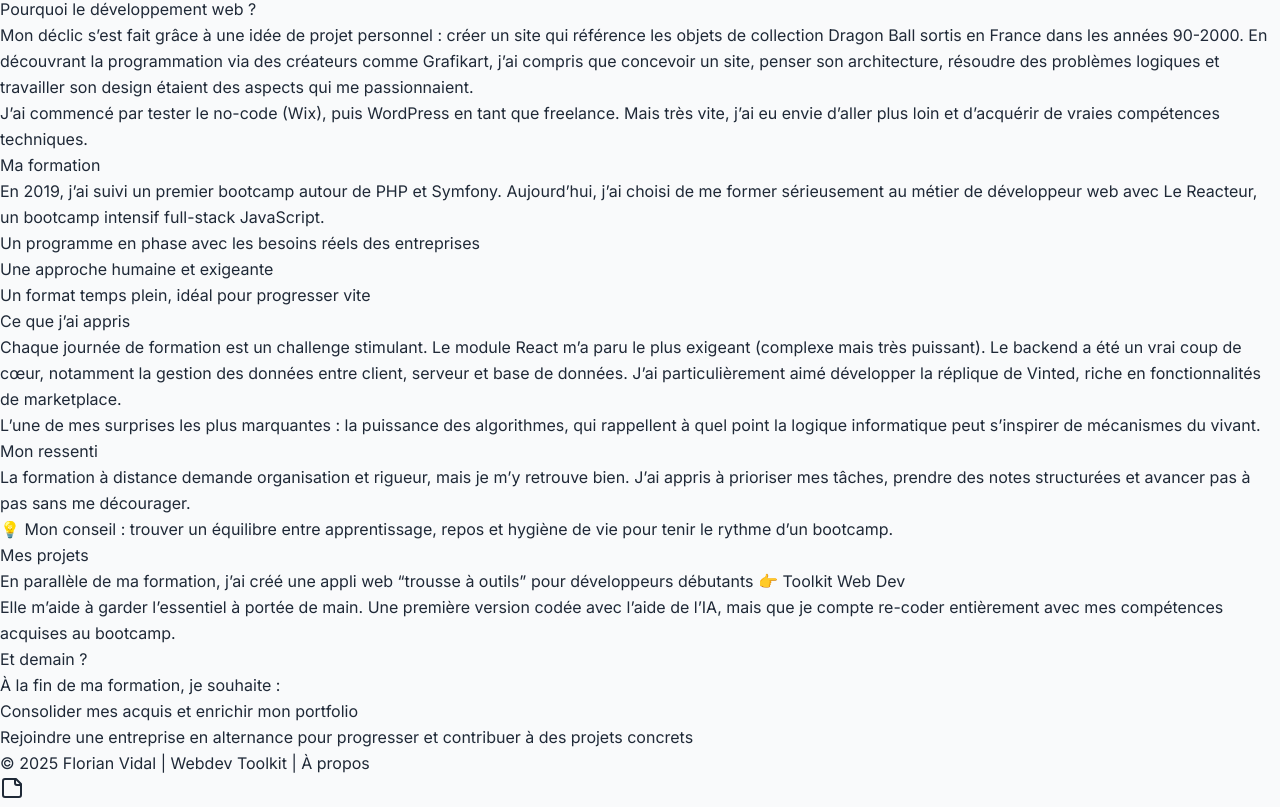
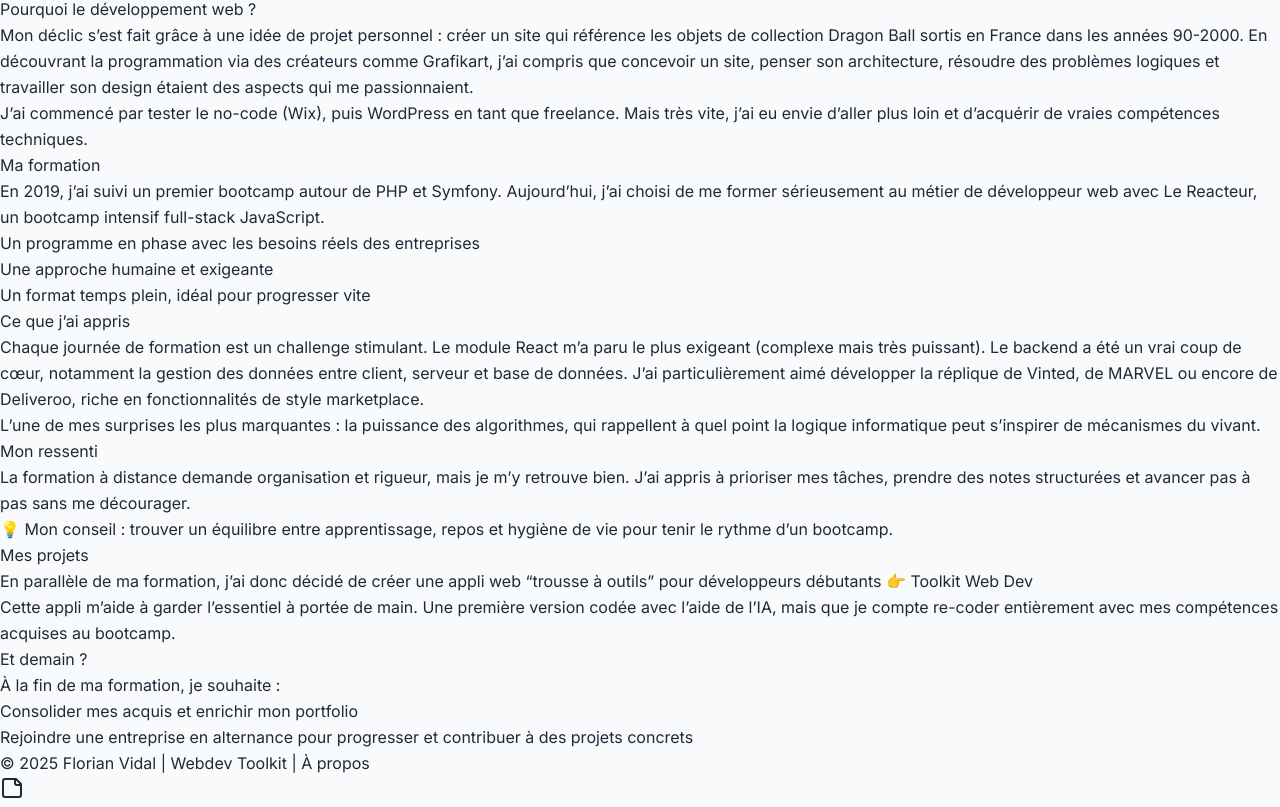
Before and after one commit to Florian-vidal/Webdev-Toolkit, a React (Vite) app: page /about in a window 1280 px wide. Shown: the part 369-1176 px from the top of the page. Built offline with nearby package versions, Linux system fonts and the light colour scheme; the HTML template or start-up script is replaced by a standard one.

Commit message:
Update About.jsx

```diff
--- a/src/pages/About.jsx
+++ b/src/pages/About.jsx
@@ -66,8 +66,7 @@ function About() {
         >
           Le Reacteur
         </a>
-        , un bootcamp intensif
-        full-stack JavaScript.
+        , un bootcamp intensif full-stack JavaScript.
       </p>
       <ul className="list-disc pl-6">
         <li>Un programme en phase avec les besoins réels des entreprises</li>
@@ -81,7 +80,7 @@ function About() {
         m’a paru le plus exigeant (complexe mais très puissant). Le backend a
         été un vrai coup de cœur, notamment la gestion des données entre client,
         serveur et base de données. J’ai particulièrement aimé développer la
-        réplique de Vinted, riche en fonctionnalités de marketplace.
+        réplique de Vinted, de MARVEL ou encore de Deliveroo, riche en fonctionnalités de style marketplace.
       </p>
       <p>
         L’une de mes surprises les plus marquantes : la puissance des
@@ -102,7 +101,7 @@ function About() {
 
       <h2 className="text-xl font-semibold mt-6 mb-2">Mes projets</h2>
       <p>
-        En parallèle de ma formation, j’ai créé une appli web “trousse à outils”
+        En parallèle de ma formation, j’ai donc décidé de créer une appli web “trousse à outils”
         pour développeurs débutants 👉{" "}
         <a
           href="https://toolkitwebdev.netlify.app/"
@@ -114,7 +113,7 @@ function About() {
         </a>
       </p>
       <p>
-        Elle m’aide à garder l’essentiel à portée de main. Une première version
+        Cette appli m’aide à garder l’essentiel à portée de main. Une première version
         codée avec l’aide de l’IA, mais que je compte re-coder entièrement avec
         mes compétences acquises au bootcamp.
       </p>
```
